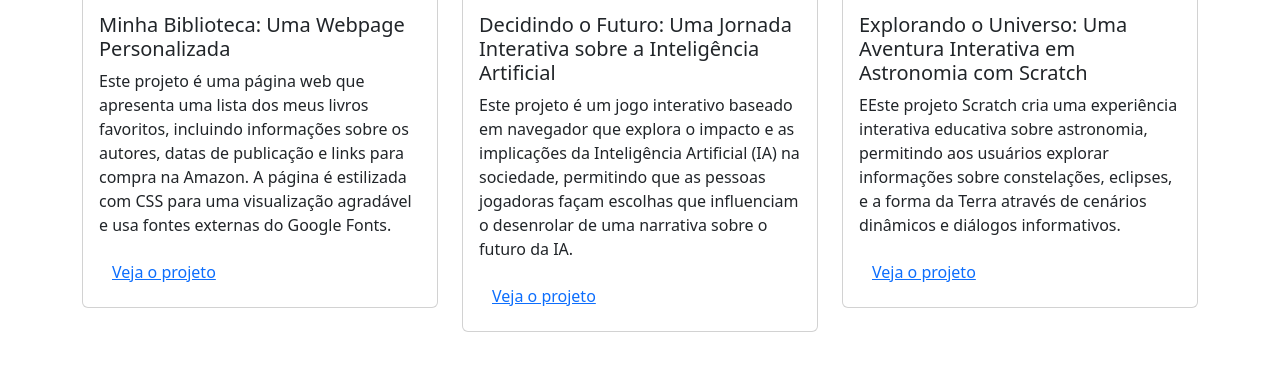
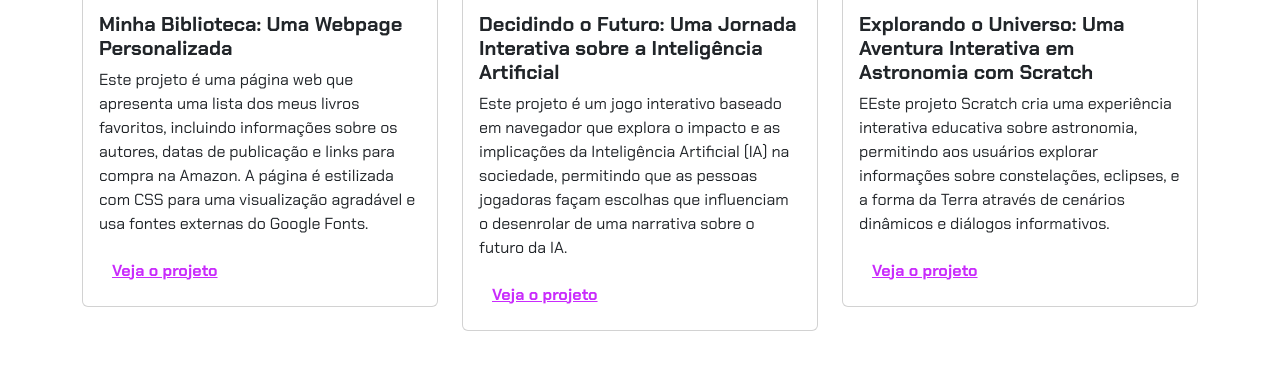
Before and after one commit to marixxy/js.circulo2, a plain HTML site: page index.html in a window 1280 px wide. Shown: the part 394-770 px from the top of the page. Drawn offline with nearby package versions, Linux system fonts and the light colour scheme.

Commit message:
Update style.css

```diff
--- a/style.css
+++ b/style.css
@@ -1,7 +1,30 @@
-html, body {
-  margin: 0;
-  padding: 0;
+@import url('https://fonts.googleapis.com/css2?family=Chakra+Petch:ital,wght@0,300;0,400;0,500;0,600;0,700;1,300;1,400;1,500;1,600;1,700&display=swap');
+
+:root {
+    --cor-principal: #6E859F;
+    --cor-secundaria: #284260;
+    --cor-destaque: #C92BFC;
 }
-canvas {
-  display: block;
+
+body {
+    font-family: 'Chakra Petch', sans-serif;
+    color: var(--cor-principal);
 }
+
+h1, h2, h5 {
+    color: var(--cor-secundaria);
+    font-weight: 700;
+}
+
+.lead, .btn-link {
+    color: var(--cor-destaque);
+    font-weight: 700;
+}
+
+a, .btn-link:hover {
+    color: var(--cor-principal)
+}
+
+a:hover{
+    color: var(--cor-destaque);
+}
```
